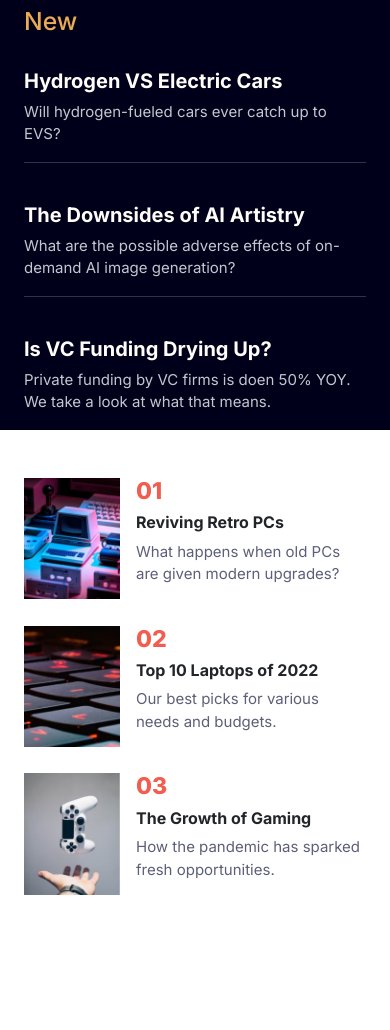
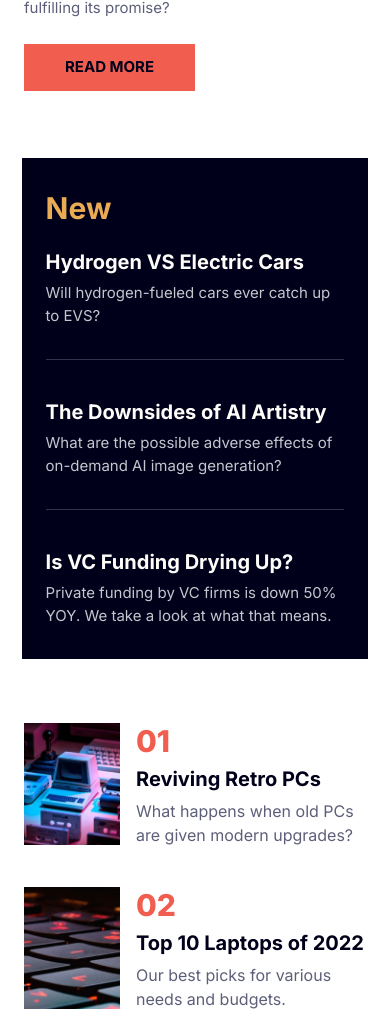
Before and after one commit to Bhee15/news-homepage, a plain HTML site: page index.html in a window 390 px wide. Shown: the part 723-1753 px from the top of the page. Before the commit the page ends 1620 px from the top, so only its background shows below. Drawn offline with nearby package versions, Linux system fonts and the light colour scheme.

Commit message:
fixed css

```diff
--- a/index.html
+++ b/index.html
@@ -37,7 +37,7 @@
         aria-controls="offcanvasRight"
         src="assets/icon-menu.svg"
         alt="menu-icon"
-        class="d-md-none"
+        class="d-md-none "
       />
       <div
         class="offcanvas offcanvas-end w-75"
@@ -82,51 +82,54 @@
           <section class="container">
             <div class="row justify-content-between">
               <div class="col-md-5">
-                <h1 class="fw-bold text-1">The Bright Future of Web 3.0?</h1>
+                <h1 class="fw-bold text-1 ">The Bright Future of Web 3.0?</h1>
               </div>
               <div class="col-md-6">
-                <p class="text-2">
+                <p class="text-2 py-2">
                   We dive into the next evoluation of the web that claims to put
                   the power of the platforms back into the hands of the people.
                   But is it really fulfilling its promise?
                 </p>
-                <button type="button" class="btn btn-sm fw-bold">READ MORE</button>
+                <button type="button" class="btn fw-bold">READ MORE</button>
               </div>
             </div>
           </section>
         </section>
         <!-- section-2 -->
-        <section class="col-md-4 d-flex flex-column gap-4 pt-4 px-4 section-2">
-          <h2>New</h2>
+        <section class="col-md-4 d-flex flex-column section-2">
+          <!-- div for section-2 -->
+          <div class="div-sec-2 gap-4 pt-3 px-4">
+            <h2 >New</h2>
             <!-- div for cars-text -->
             <div class="cars">
-            <h5 class="fw-bold heading-cars">Hydrogen VS Electric Cars</h5>
-            <p>Will hydrogen-fueled cars ever catch up to EVS?</p>
-            <hr>
+              <h5 class="fw-bold hTag">Hydrogen VS Electric Cars</h5>
+              <p class="pTag">Will hydrogen-fueled cars ever catch up to EVS?</p>
+              <hr><br>
             </div>
             <!-- div fr AI-Artistry-->
             <div class="AI-Artistry">
-            <h5 class="fw-bold heading-AI">The Downsides of AI Artistry</h5>
-            <p>
+              <h5 class="fw-bold hTag">The Downsides of AI Artistry</h5>
+              <p class="pTag">
                 What are the possible adverse effects of on-demand AI image
                 generation?
               </p>
-            <hr>
+              <hr><br>
             </div>
             <!-- div for funding -->
             <div class="funding">
-            <h5 class="fw-bold heading-funding">Is VC Funding Drying Up?</h5>
-            <p>
-              Private funding by VC firms is doen 50% YOY. We take a look at
+              <h5 class="fw-bold hTag">Is VC Funding Drying Up?</h5>
+              <p class="pTag">
+                Private funding by VC firms is down 50% YOY. We take a look at
                 what that means.
               </p>
+            </div>
           </div>
         </section>
       </section>
       <!-- images section -->
-      <section class="container d-flex flex-column mt-5 ">
+      <section class="container d-flex flex-column mt-5">
+        <div class="row gap-4 div-image">
           <!-- div for retro -->
-        <div class="row gap-4">
           <div class="col gap-3 d-flex flex-row">
             <!-- div for image-01 -->
             <div>
@@ -136,7 +139,7 @@
              <div class="retro-text">
                 <h3>01</h3>
                 <h6 class="fw-bold">Reviving Retro PCs</h6>
-                <p class="pTag">What happens when old PCs are given modern upgrades?</p>
+                <p>What happens when old PCs are given modern upgrades?</p>
             </div>
           </div>
           <!-- div for top-laptops -->
@@ -149,7 +152,7 @@
             <div>
                 <h3>02</h3>
                 <h6 class="fw-bold">Top 10 Laptops of 2022</h6>
-                <p class="pTag">Our best picks for various needs and budgets.</p>
+                <p>Our best picks for various needs and budgets.</p>
             </div>
           </div>
           <!-- div for gaming-growth -->
@@ -162,7 +165,7 @@
             <div>
                 <h3>03</h3>
                 <h6 class="fw-bold">The Growth of Gaming</h6>
-                <p class="pTag">How the pandemic has sparked fresh opportunities.</p>
+                <p>How the pandemic has sparked fresh opportunities.</p>
             </div>
           </div>
         </div>
--- a/style.css
+++ b/style.css
@@ -18,7 +18,7 @@ ul{
 }
 .desktop-nav li:hover{
     cursor: pointer;
-    color: var(--soft-orange);
+    color: var(--soft-red);
 }
 .mobile-nav{
     color: var(--very-dark-blue);
@@ -33,9 +33,17 @@ ul{
     right: 1rem;
     top: 1rem;
 }
-/* texts-under-section-1 */
+.web-image-1{
+    padding-left: 0.6rem;
+}
 .web-image-2{
     display: none;
+}
+/* texts-under-section-1 */
+.text-1{
+    font-size: 3rem;
+    font-weight: 800;
+    color: var(--very-dark-blue);
 }
 .text-2{
     font-size: 15px;
@@ -43,8 +51,12 @@ ul{
 }
 .btn{
     background-color: var(--soft-red);
+    color: var(--very-dark-blue);
     border: none;
     border-radius: 0;
+    font-size: 15px;
+    min-width: 50%;
+    min-height: 25%;
 }
 .btn:hover{
     cursor: pointer;
@@ -52,24 +64,26 @@ ul{
     color: var(--off-white);
 }
 /* section-2 */
-.section-2{
+.div-sec-2{
     background-color: var(--very-dark-blue);
+    /* min-height: 90%; */
 }
 h2{
     color: var(--soft-orange);
+    font-weight: 700;
+    padding: 1rem 0;
 }
-.heading-cars{
+.hTag{
     color: var(--off-white);
 }
-.heading-AI{
-    color: var(--off-white);
+.hTag:hover{
+    cursor: pointer;
+    color: var(--soft-orange);
 }
-.heading-funding{
-    color: var(--off-white);
-}
-p{
+.pTag{
     color: var(--grayish-blue);
     font-size: 15px;
+    padding-bottom: 1rem;
 }
 hr{
     color: var(--grayish-blue);
@@ -88,8 +102,17 @@ h3{
     color: var(--soft-red);
     font-weight: 800;
 }
-.pTag{
+h6{
+    font-size: 18px;
+    color: var(--very-dark-blue);
+}
+h6:hover{
+    cursor: pointer;
+    color: var(--soft-red);
+}
+p{
     color: var(--dark-grayish-blue);
+    font-size: 0.9rem;
 }
 
 @media(max-width:428px){
@@ -99,10 +122,32 @@ h3{
     }
     .text-1{
         font-weight: 800;
-        padding-top: 1rem;
+        padding-top: 2rem;
     }
-    .section-2{
+    .btn{
+        margin-bottom: 2rem;
+    }
+     .section-2{
         margin-top: 3rem;
+     }
+    .div-sec-2{
+        margin: 0 0.6rem;
     }
-
+    h2{
+        font-size: 30px;
+    }
+    .div-image{
+        padding-bottom: 4rem;
+        margin-top: 1rem ;
+    }
+    h3{
+        font-size: 30px;
+    }
+    h6{
+        font-weight: 800;
+        font-size: 20px;
+    }
+    p{
+        font-size: 16px;
+    }
 }
```
Lines whose indentation alone changed are shown as unchanged.
